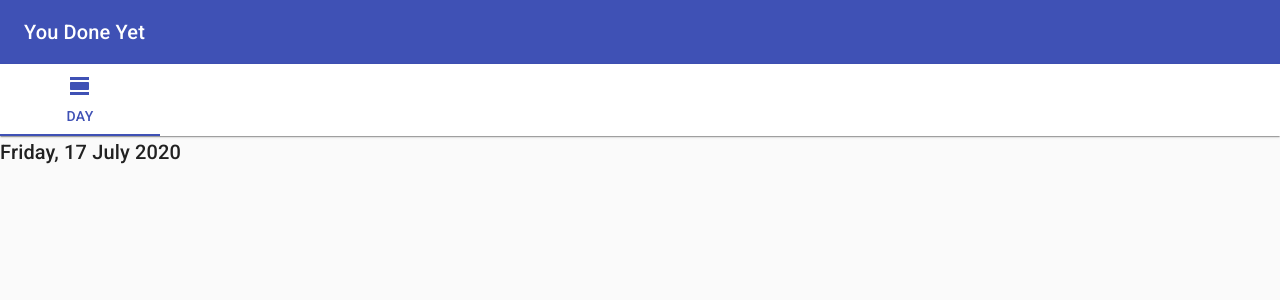
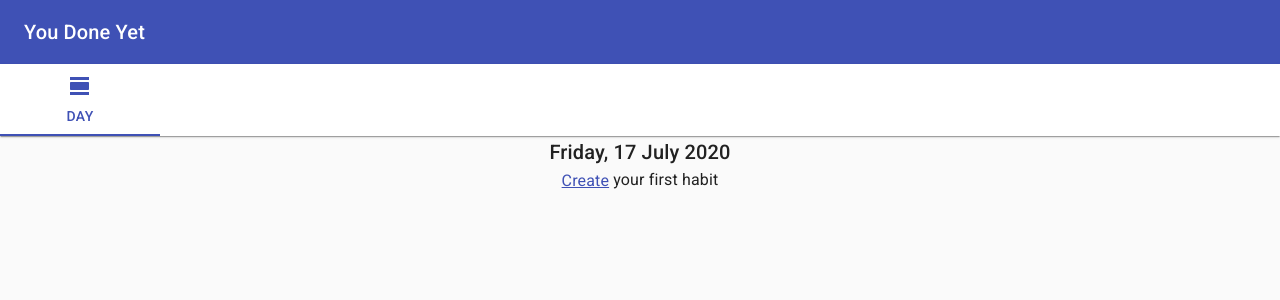
Before and after one commit to dane-harnett/youdoneyet, a Next.js app: page / in a window 1280 px wide. Shown: the top 300 px of the page. Built offline with nearby package versions, Linux system fonts and the light colour scheme.

Commit message:
Added the empty habit list

```diff
--- a/pages/index.tsx
+++ b/pages/index.tsx
@@ -3,12 +3,14 @@ import dynamic from "next/dynamic";
 import AppHeader from "../src/components/AppHeader";
 import NavigationTabs from "../src/components/NavigationTabs";
 import SelectedDate from "../src/components/SelectedDate";
+import EmptyHabitList from "../src/components/EmptyHabitList";
 
 export const IndexPage = () => (
   <div data-testid="day-screen">
     <AppHeader />
     <NavigationTabs />
     <SelectedDate />
+    <EmptyHabitList />
   </div>
 );
 
--- /dev/null
+++ b/src/components/EmptyHabitList/index.tsx
@@ -0,0 +1,20 @@
+import React from "react";
+import { Typography, Link } from "@material-ui/core";
+
+export const EmptyHabitList = () => (
+  <div data-testid="empty-habit-list">
+    <Typography align="center" variant="body1">
+      <Link
+        component="button"
+        variant="body1"
+        onClick={() => {}}
+        underline="always"
+      >
+        Create
+      </Link>{" "}
+      your first habit
+    </Typography>
+  </div>
+);
+
+export default EmptyHabitList;
--- a/src/components/SelectedDate/index.tsx
+++ b/src/components/SelectedDate/index.tsx
@@ -3,7 +3,7 @@ import { format } from "date-fns";
 import { Typography } from "@material-ui/core";
 
 export const SelectedDate = () => (
-  <Typography variant="h6" data-testid="selected-date">
+  <Typography align="center" variant="h6" data-testid="selected-date">
     {format(new Date(), "EEEE, d LLLL yyyy")}
   </Typography>
 );
```
Also changed, not shown: 2 other files (tests, documents, lock files or other folders).
